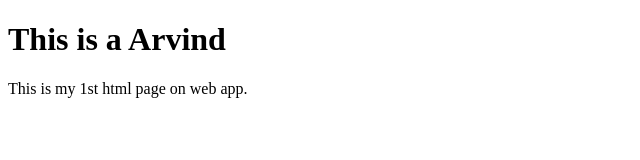
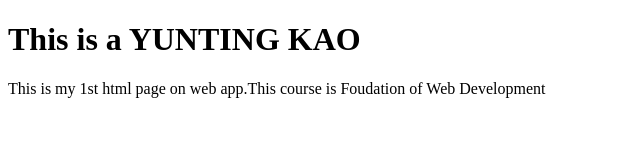
Before and after one commit to yunting8482/yunting8482.github.io, a plain HTML site: page module1task.html in a window 1280 px wide. Shown: the whole page, without its empty margins (0-640 px from the left). Drawn offline with Linux system fonts and the light colour scheme.

Commit message:
Update module1task.html

```diff
--- a/module1task.html
+++ b/module1task.html
@@ -4,7 +4,7 @@
 <title>Page Title</title>
 </head>
 <body>
-<h1>This is a Arvind</h1>
-<p>This is my 1st html page on web app.</p>
+<h1>This is a YUNTING KAO</h1>
+<p>This is my 1st html page on web app.This course is Foudation of Web Development</p>
 </body>
 </html>
```
